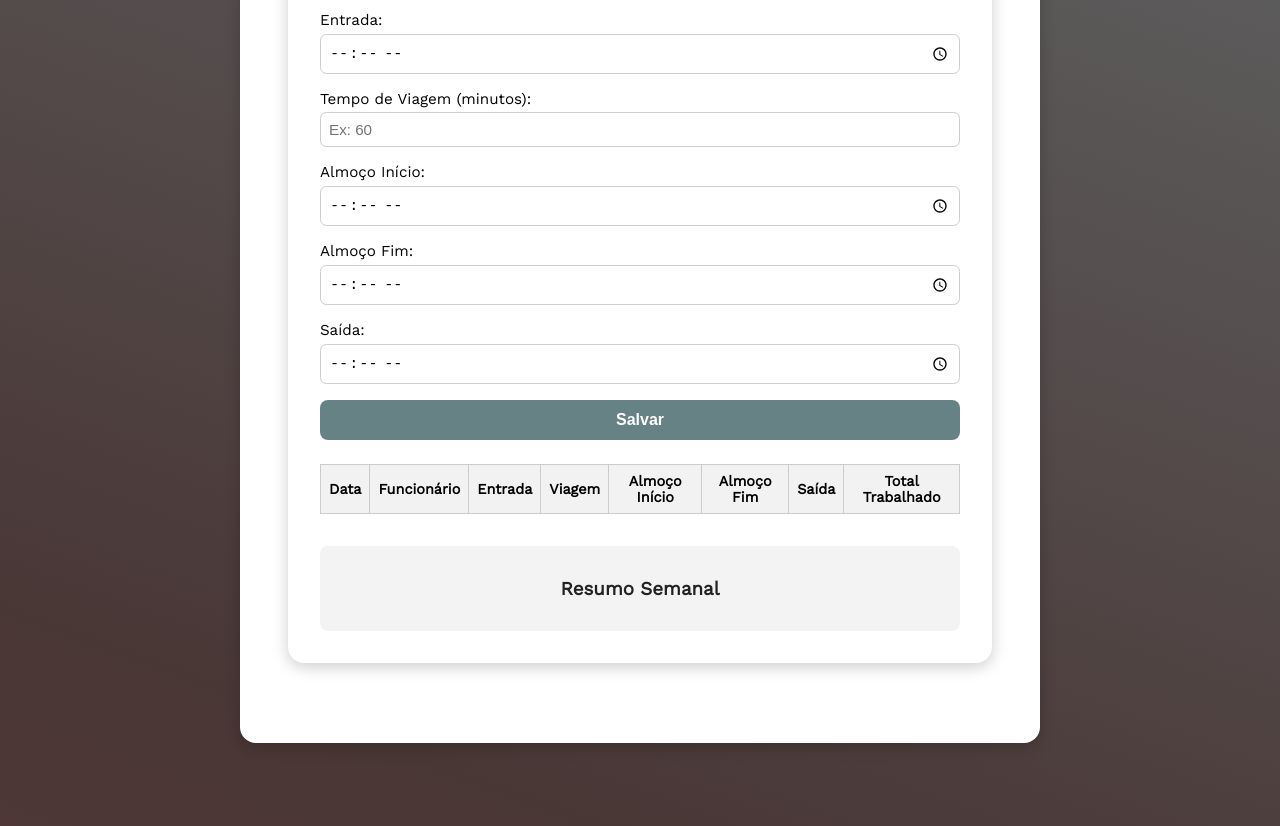
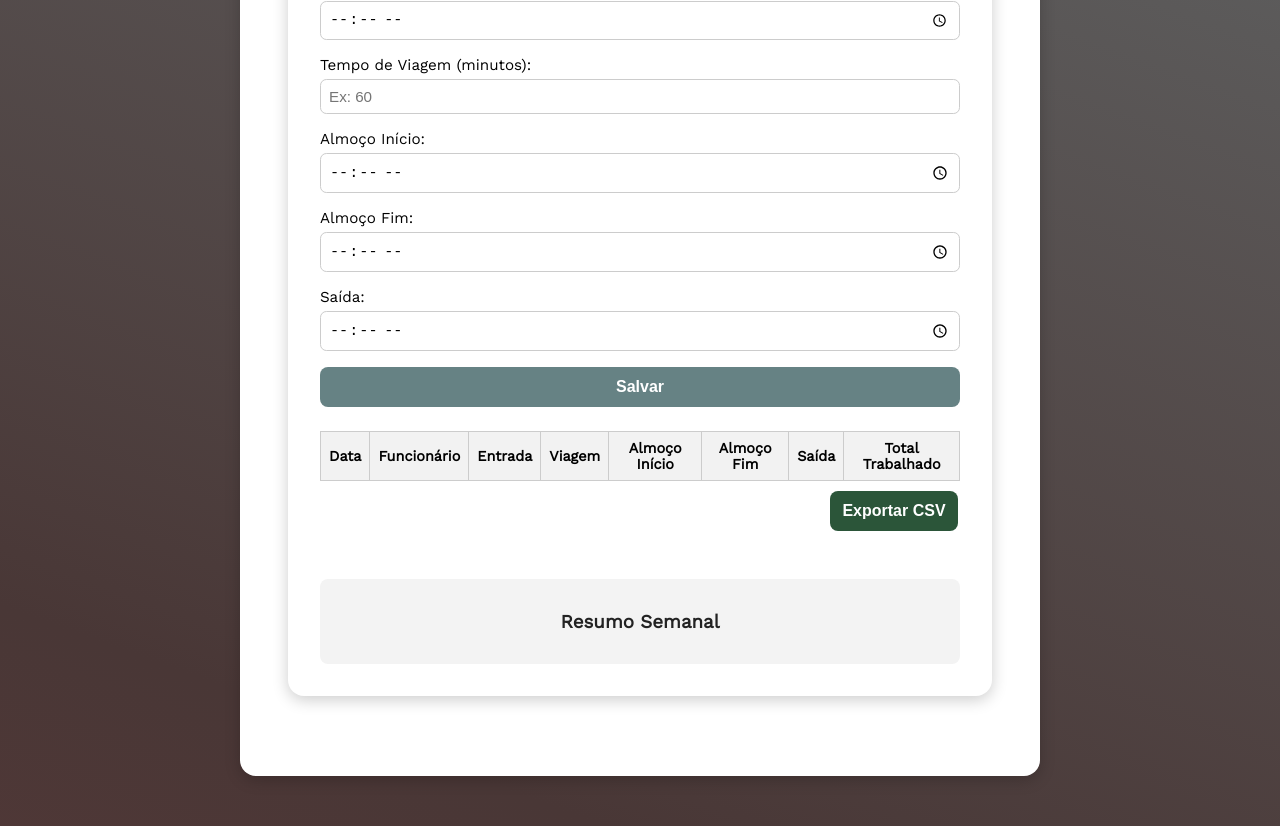
Before and after one commit to cleslleydemoura/folha-de-ponto, a React (Vite) app: page / in a window 1280 px wide. Shown: the part 596-1422 px from the top of the page. Built offline with nearby package versions, Linux system fonts and the light colour scheme; a web font is replaced by a local one.

Commit message:
feat: Função de download dos dados da tabela para CSV

```diff
--- a/src/components/HorariosInsert/HorariosInsert.jsx
+++ b/src/components/HorariosInsert/HorariosInsert.jsx
@@ -1,5 +1,5 @@
 import { useState, useEffect, useRef } from "react";
-import './HorariosInsert.css';
+import "./HorariosInsert.css";
 
 const HorariosInsert = () => {
   const [registros, setRegistros] = useState({});
@@ -26,11 +26,26 @@ const HorariosInsert = () => {
   };
 
   const salvarRegistro = () => {
+    const { nome, data, entrada, viagem, almocoInicio, almocoFim, saida } =
+      form;
+    if (
+      !nome ||
+      !data ||
+      !entrada ||
+      !viagem ||
+      !almocoInicio ||
+      !almocoFim ||
+      !saida
+    ) {
+      setMensagem("⛔ Todos os campos são obrigatórios.");
+      return;
+    }
+
     const dataBR = form.data.split("-").reverse().join("/");
 
     const novosRegistros = {
       ...registros,
-      [`${dataBR} - ${form.nome}`]: { ...form }
+      [`${dataBR} - ${form.nome}`]: { ...form },
     };
 
     setRegistros(novosRegistros);
@@ -100,7 +115,7 @@ const HorariosInsert = () => {
       const total = calcularTotal(registro);
       if (total.texto === "-" || total.mensagem.includes("Preencha")) continue;
 
-      const [h, m] = total.texto.split("h").map(t => parseInt(t.trim()));
+      const [h, m] = total.texto.split("h").map((t) => parseInt(t.trim()));
       const minutos = h * 60 + m;
 
       if (!funcionarios[nome]) funcionarios[nome] = 0;
@@ -137,13 +152,63 @@ const HorariosInsert = () => {
     });
   };
 
+  const exportarParaCSV = () => {
+    const registrosSalvos = JSON.parse(
+      localStorage.getItem("folhaDePonto") || "{}"
+    );
+
+    const linhas = [
+      [
+        "Data",
+        "Funcionário",
+        "Entrada",
+        "Viagem (min)",
+        "Almoço Início",
+        "Almoço Fim",
+        "Saída",
+        "Total Trabalhado",
+      ],
+    ];
+
+    for (const [chave, registro] of Object.entries(registrosSalvos)) {
+      const total = calcularTotal(registro);
+      const data = chave.split(" - ")[0];
+      const nome = registro.nome;
+      const linha = [
+        data,
+        nome,
+        registro.entrada,
+        registro.viagem || "0",
+        registro.almocoInicio,
+        registro.almocoFim,
+        registro.saida,
+        total.texto,
+      ];
+      linhas.push(linha);
+    }
+
+    const csvContent = linhas.map((l) => l.join(",")).join("\n");
+    const blob = new Blob(["\uFEFF" + csvContent], {
+      type: "text/csv;charset=utf-8;",
+    });
+    const url = URL.createObjectURL(blob);
+
+    const link = document.createElement("a");
+    link.setAttribute("href", url);
+    link.setAttribute("download", "folha_de_ponto.csv");
+    document.body.appendChild(link);
+    link.click();
+    document.body.removeChild(link);
+  };
+
   return (
     <div className="background">
       <div className="container">
         <h1>FOLHA DE PONTO</h1>
 
         <div className="formulario">
-          <label>Nome:
+          <label>
+            Nome:
             <input
               type="text"
               name="nome"
@@ -153,7 +218,8 @@ const HorariosInsert = () => {
               required
             />
           </label>
-          <label>Data:
+          <label>
+            Data:
             <input
               type="date"
               name="data"
@@ -162,20 +228,56 @@ const HorariosInsert = () => {
               required
             />
           </label>
-          <label>Entrada:
-            <input type="time" name="entrada" value={form.entrada} onChange={handleChange} />
+          <label>
+            Entrada:
+            <input
+              type="time"
+              name="entrada"
+              value={form.entrada}
+              onChange={handleChange}
+              required
+            />
           </label>
-          <label>Tempo de Viagem (minutos):
-            <input type="number" name="viagem" value={form.viagem} onChange={handleChange} placeholder="Ex: 60" />
+          <label>
+            Tempo de Viagem (minutos):
+            <input
+              type="number"
+              name="viagem"
+              value={form.viagem}
+              onChange={handleChange}
+              placeholder="Ex: 60"
+              required
+            />
           </label>
-          <label>Almoço Início:
-            <input type="time" name="almocoInicio" value={form.almocoInicio} onChange={handleChange} />
+          <label>
+            Almoço Início:
+            <input
+              type="time"
+              name="almocoInicio"
+              value={form.almocoInicio}
+              onChange={handleChange}
+              required
+            />
           </label>
-          <label>Almoço Fim:
-            <input type="time" name="almocoFim" value={form.almocoFim} onChange={handleChange} />
+          <label>
+            Almoço Fim:
+            <input
+              type="time"
+              name="almocoFim"
+              value={form.almocoFim}
+              onChange={handleChange}
+              required
+            />
           </label>
-          <label>Saída:
-            <input type="time" name="saida" value={form.saida} onChange={handleChange} />
+          <label>
+            Saída:
+            <input
+              type="time"
+              name="saida"
+              value={form.saida}
+              onChange={handleChange}
+              required
+            />
           </label>
 
           <button onClick={salvarRegistro}>Salvar</button>
@@ -218,7 +320,9 @@ const HorariosInsert = () => {
             })}
           </tbody>
         </table>
-
+        <button className="csv-button" onClick={exportarParaCSV} style={{ marginBottom: "1rem" }}>
+          Exportar CSV
+        </button>
         <div className="mensagem" style={{ marginTop: "2rem" }}>
           <h3>Resumo Semanal</h3>
           {getResumoSemanal()}
--- a/src/layout/Layout.css
+++ b/src/layout/Layout.css
@@ -73,6 +73,26 @@ button {
   width: 100%;
 }
 
+.csv-button {
+  margin-left: 510px;
+  margin-top: 10px;
+  padding: 0.7rem;
+  background-color: #2b5539;
+  color: white;
+  border: none;
+  border-radius: 0.5rem;
+  cursor: pointer;
+  font-size: 1rem;
+  font-weight: bold;
+  transition: background-color 0.3s;
+  width: 20%;
+}
+
+.csv-button:hover {
+  transition: all 200ms;
+  background-color: #398552;
+}
+
 button:hover {
   background-color: #4c6668;
 }
```
